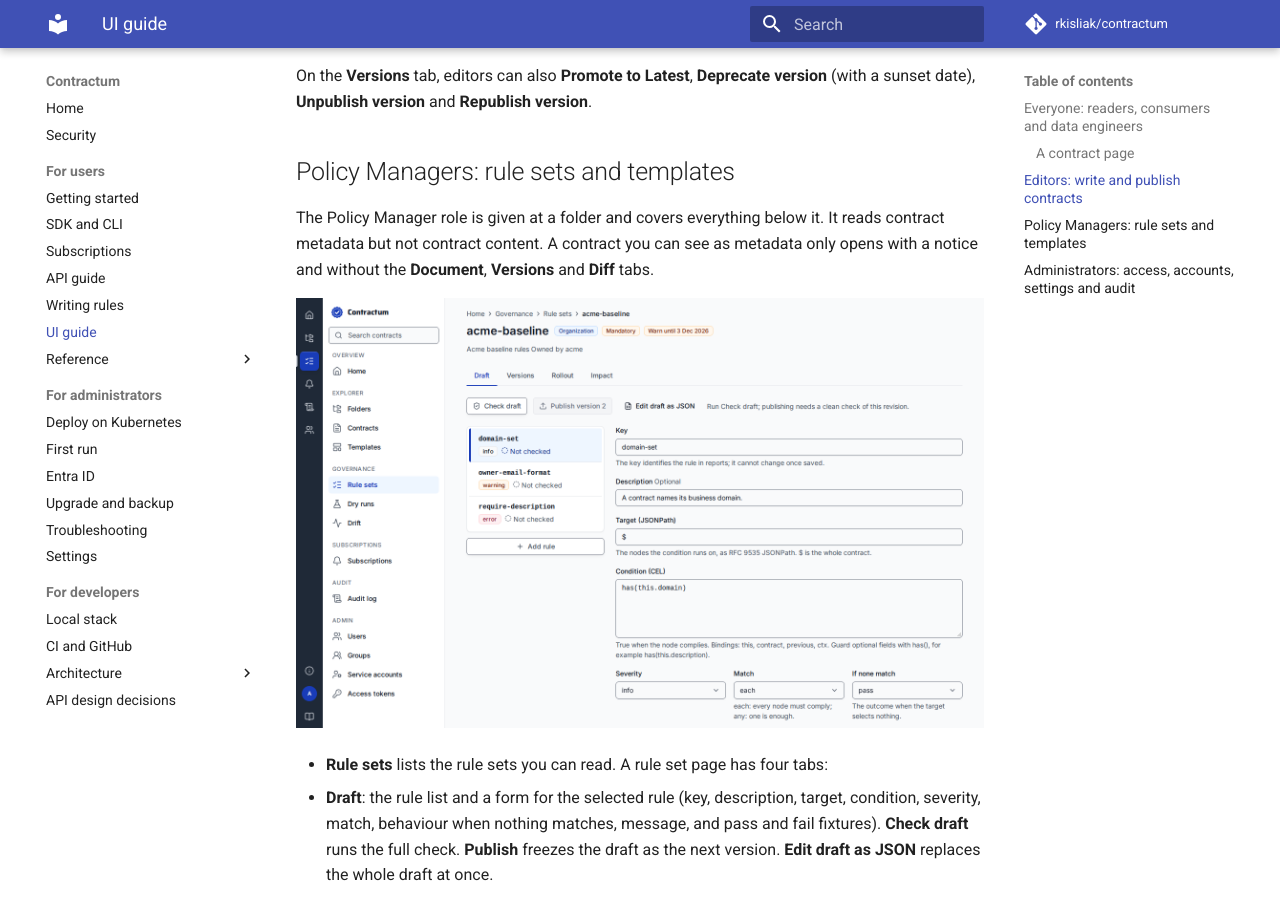
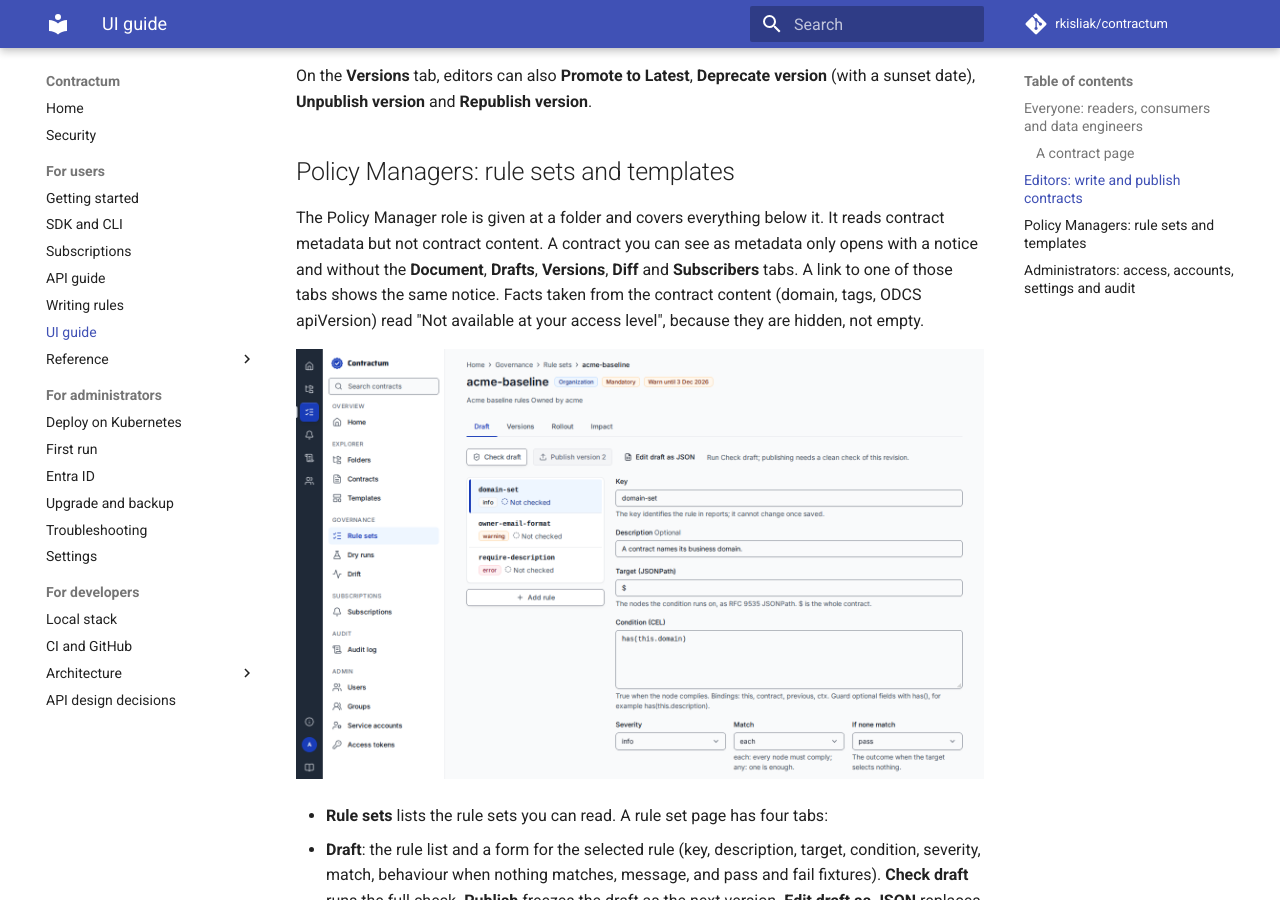
Before and after one commit to rkisliak/contractum, an MkDocs documentation site: the page built from docs/user/ui-guide.md, in a window 1280 px wide and 900 px high, scrolled down 4880 px. Built offline with MkDocs 1.6.1 and Material for MkDocs 9.7.7, drawn with Linux system fonts in a browser that asks for light colours; comment, search, counter and statistics services are not loaded.

Commit message:
docs: describe the metadata-only contract page

```diff
--- a/docs/user/ui-guide.md
+++ b/docs/user/ui-guide.md
@@ -99,7 +99,9 @@ date), **Unpublish version** and **Republish version**.
 The Policy Manager role is given at a folder and covers everything below it. It reads contract
 metadata but not contract content.
 A contract you can see as metadata only opens with a notice and without the **Document**,
-**Versions** and **Diff** tabs.
+**Drafts**, **Versions**, **Diff** and **Subscribers** tabs. A link to one of those tabs shows the same
+notice. Facts taken from the contract content (domain, tags, ODCS apiVersion) read "Not available at
+your access level", because they are hidden, not empty.
 
 ![The rule set editor with a rule's JSONPath target and CEL condition](../images/ui/rule-set-editor.png)
 
```
